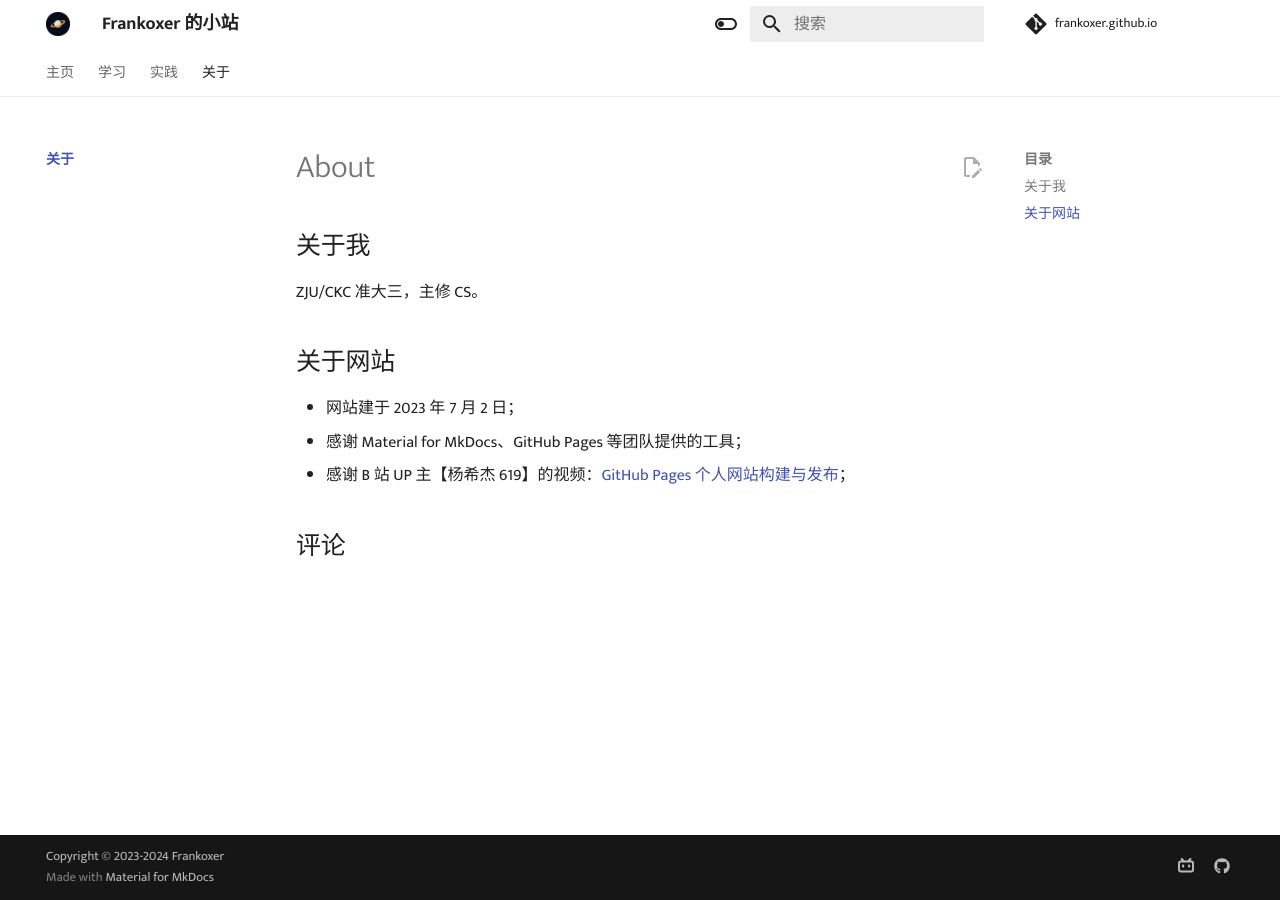
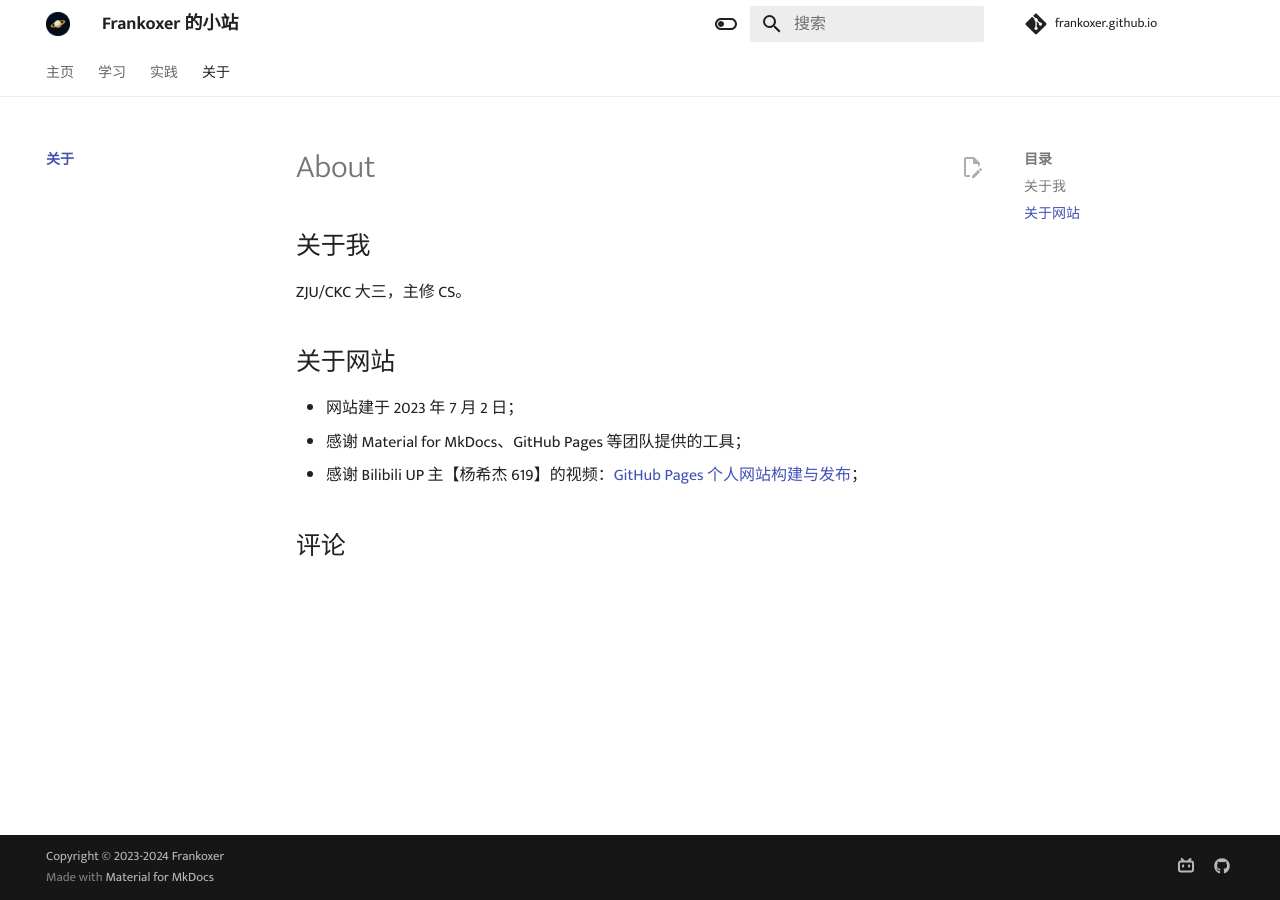
Before and after one commit to Frankoxer/frankoxer.github.io, an MkDocs documentation site: the page built from docs/about/index.md, in a window 1280 px wide. Built offline with MkDocs 1.6.1 and Material for MkDocs 9.7.7, drawn with Linux system fonts in a browser that asks for light colours; comment, search, counter and statistics services are not loaded.

Commit message:
Updated about

```diff
--- a/docs/about/index.md
+++ b/docs/about/index.md
@@ -6,10 +6,10 @@ comments: true
 
 ## 关于我
 
-ZJU/CKC 准大三，主修 CS。
+ZJU/CKC 大三，主修 CS。
 
 ## 关于网站
 
 - 网站建于 2023 年 7 月 2 日；
 - 感谢 Material for MkDocs、GitHub Pages 等团队提供的工具；
-- 感谢 B 站 UP 主【杨希杰 619】的视频：[GitHub Pages 个人网站构建与发布](https://www.bilibili.com/video/BV1hL4y1w72r)；
+- 感谢 Bilibili UP 主【杨希杰 619】的视频：[GitHub Pages 个人网站构建与发布](https://www.bilibili.com/video/BV1hL4y1w72r)；
```
